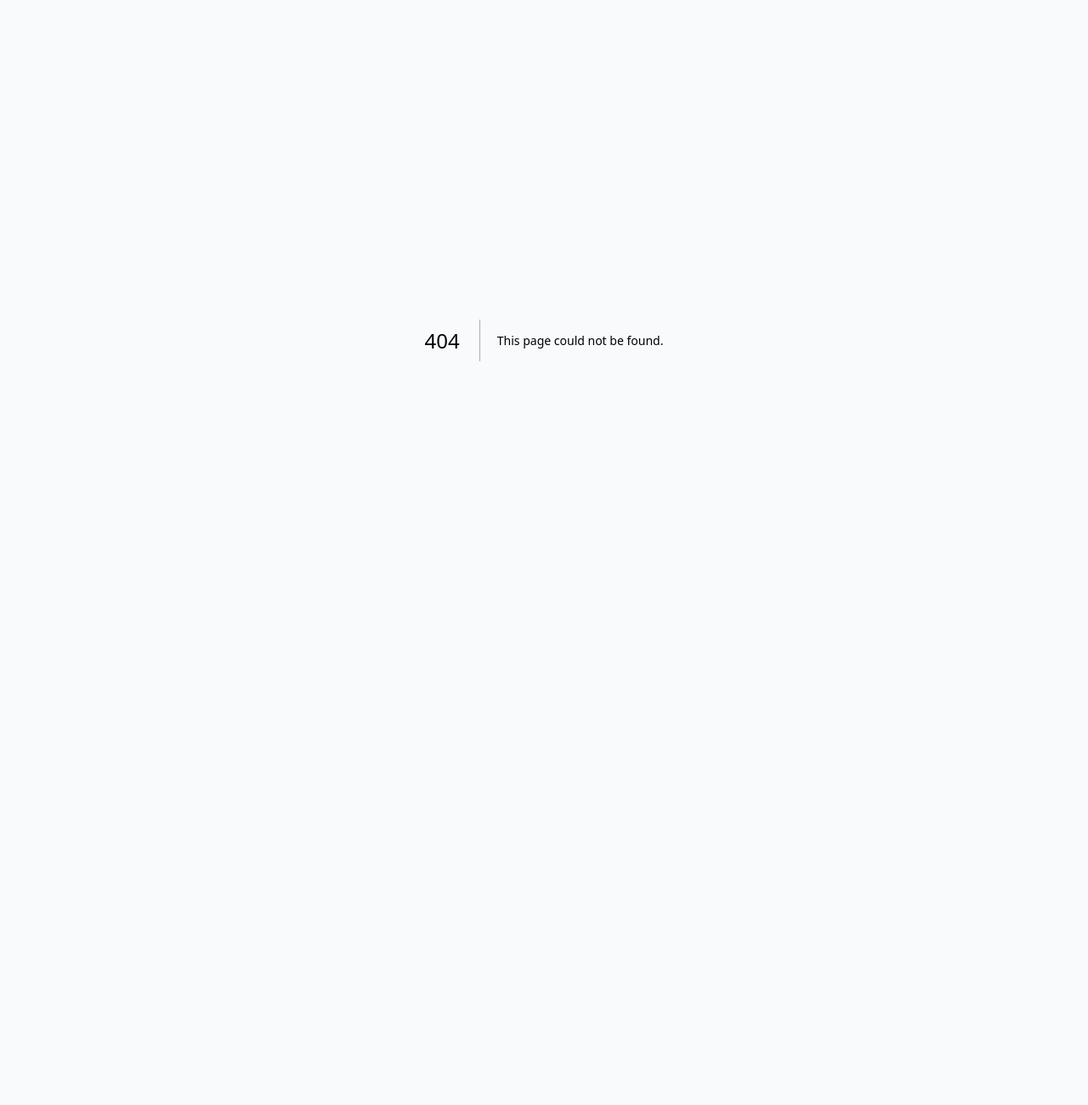
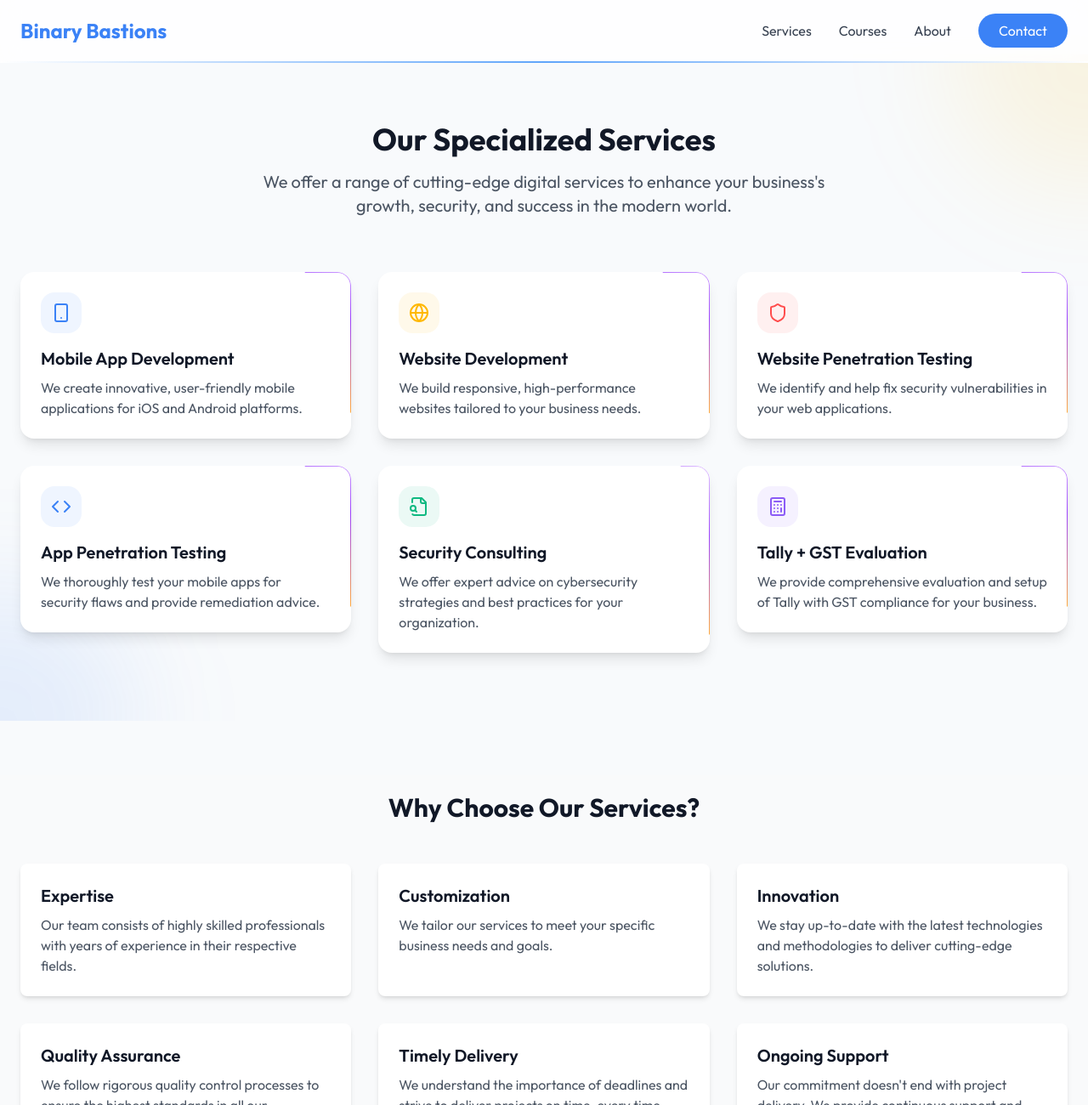
Before and after one commit to mikhlas9/It_service_company, a Next.js app: page /services in a window 1280 px wide. Before the commit this address had no page. Shown: the top 1300 px of the page at 85% size. Before the commit the page ends 800 px from the top, so only its background shows below. Built offline with nearby package versions, Linux system fonts and the light colour scheme.

Commit message:
separate page for services about

```diff
--- /dev/null
+++ b/app/about/page.jsx
@@ -0,0 +1,108 @@
+import Image from 'next/image'
+import { CheckCircle } from 'lucide-react'
+import Header from '../components/Header';
+import Footer from '../components/Footer';
+
+const features = [
+  "Modern Development Practices",
+  "Creative Design Solutions",
+  "24/7 Support Available",
+  "Scalable Architecture",
+  "Agile Methodology",
+  "Cutting-edge Technologies"
+]
+
+export default function About() {
+  return (
+    <main>
+      <Header />
+      <section className="pt-32 pb-20 bg-gradient-to-b from-blue-50 to-white">
+        <div className="container mx-auto px-6">
+          <div className="text-center mb-12">
+            <h1 className="text-4xl md:text-5xl font-bold text-gray-900 mb-2">
+              About Binary Bastions
+            </h1>
+            <p className="mt-6 text-xl text-gray-600 max-w-2xl mx-auto">
+              Transforming ideas into digital reality with innovation and expertise
+            </p>
+          </div>
+          <div className="flex justify-center">
+            <div className="text-center max-w-3xl">
+              <h2 className="text-3xl md:text-4xl font-bold text-gray-900 mb-6">
+                We Build Amazing
+                <span className="text-[#3B82F6]"> Digital Solutions</span>
+              </h2>
+              <p className="text-gray-600 mb-8">
+                At Binary Bastions, we're passionate about helping businesses grow through innovative digital solutions. Our team of experts combines creativity with technical expertise to deliver outstanding results that drive your success.
+              </p>
+              <div className="grid grid-cols-1 sm:grid-cols-2 gap-4">
+                {features.map((feature, index) => (
+                  <div key={index} className="flex items-center gap-2">
+                    <CheckCircle className="w-5 h-5 text-[#3B82F6]" />
+                    <span className="text-gray-700">{feature}</span>
+                  </div>
+                ))}
+              </div>
+            </div>
+          </div>
+        </div>
+      </section>
+
+      <section className="py-20 bg-white">
+        <div className="container mx-auto px-6">
+          <h2 className="text-3xl font-bold text-center text-gray-900 mb-12">Our Journey</h2>
+          <div className="max-w-4xl mx-auto">
+            <p className="text-lg text-gray-600 mb-6">
+              Founded in 2015, Binary Bastions has grown from a small startup to a leading IT solutions provider. Our journey has been marked by continuous learning, innovation, and a commitment to excellence.
+            </p>
+            <p className="text-lg text-gray-600 mb-6">
+              We've had the privilege of working with diverse clients across various industries, from startups to Fortune 500 companies. Each project has added to our expertise and reinforced our passion for creating impactful digital solutions.
+            </p>
+            <p className="text-lg text-gray-600">
+              Today, we're proud to be at the forefront of technological innovation, helping businesses navigate the digital landscape and achieve their goals.
+            </p>
+          </div>
+        </div>
+      </section>
+
+      <section className="py-20 bg-gray-50">
+        <div className="container mx-auto px-6">
+          <h2 className="text-3xl font-bold text-center text-gray-900 mb-12">Our Team</h2>
+          <div className="grid grid-cols-1 md:grid-cols-2 lg:grid-cols-3 gap-8">
+            {[1, 2, 3, 4, 5, 6].map((member) => (
+              <div key={member} className="bg-white rounded-lg shadow-md overflow-hidden">
+                <Image
+                  src={`/placeholder.svg?height=300&width=300`}
+                  alt={`Team Member ${member}`}
+                  width={300}
+                  height={300}
+                  className="w-full h-48 object-cover"
+                />
+                <div className="p-4">
+                  <h3 className="text-xl font-semibold text-gray-900">Team Member {member}</h3>
+                  <p className="text-gray-600">Position</p>
+                </div>
+              </div>
+            ))}
+          </div>
+        </div>
+      </section>
+
+      <section className="py-20 bg-[#3B82F6] text-white">
+        <div className="container mx-auto px-6 text-center">
+          <h2 className="text-3xl font-bold mb-6">Ready to Start Your Project?</h2>
+          <p className="text-xl mb-8 max-w-2xl mx-auto">
+            Let's work together to bring your ideas to life and create amazing digital experiences.
+          </p>
+          <a
+            href="/contact"
+            className="inline-block bg-white text-[#3B82F6] px-8 py-3 rounded-lg hover:bg-gray-100 transition-colors"
+          >
+            Get in Touch
+          </a>
+        </div>
+      </section>
+      <Footer />
+    </main>
+  )
+}
--- a/app/components/Header.jsx
+++ b/app/components/Header.jsx
@@ -18,13 +18,13 @@ export default function Header() {
 
           {/* Desktop Navigation */}
           <div className="hidden md:flex items-center space-x-8">
-            <Link href="#services" className="text-gray-700 hover:text-[#3B82F6] transition-colors">
+            <Link href="/services" className="text-gray-700 hover:text-[#3B82F6] transition-colors">
               Services
             </Link>
             <Link href="/courses" className="text-gray-700 hover:text-[#3B82F6] transition-colors">
               Courses
             </Link>
-            <Link href="#about" className="text-gray-700 hover:text-[#3B82F6] transition-colors">
+            <Link href="/about" className="text-gray-700 hover:text-[#3B82F6] transition-colors">
               About
             </Link>
             <button className="bg-[#3B82F6] text-white px-6 py-2 rounded-full hover:bg-[#2563EB] transition-colors">
--- a/app/components/ServicePageSections.jsx
+++ b/app/components/ServicePageSections.jsx
@@ -7,7 +7,7 @@ import { CheckCircle } from 'lucide-react'
 const benefits = [
   {
     title: "Experienced Team",
-    description: "Our professionals have extensive experience in web development."
+    description: "Our professionals have extensive experience in Development."
   },
   {
     title: "Client-Centric Approach",
--- a/app/components/Services.jsx
+++ b/app/components/Services.jsx
@@ -10,42 +10,42 @@ const services = [
     description: "We create innovative, user-friendly mobile applications for iOS and Android platforms.",
     icon: Smartphone,
     color: "#3B82F6",
-    href: "/mobile-app-development"
+    href: "/services/mobile-app-development"
   },
   {
     title: "Website Development",
     description: "We build responsive, high-performance websites tailored to your business needs.",
     icon: Globe,
     color: "#FFB800",
-    href: "/website-development"
+    href: "/services/website-development"
   },
   {
     title: "Website Penetration Testing",
     description: "We identify and help fix security vulnerabilities in your web applications.",
     icon: Shield,
     color: "#FF4D4D",
-    href: "/website-pentesting"
+    href: "/services/website-pentesting"
   },
   {
     title: "App Penetration Testing",
     description: "We thoroughly test your mobile apps for security flaws and provide remediation advice.",
     icon: Code,
     color: "#3B82F6",
-    href: "/app-pentesting"
+    href: "/services/app-pentesting"
   },
   {
     title: "Security Consulting",
     description: "We offer expert advice on cybersecurity strategies and best practices for your organization.",
     icon: FileSearch,
     color: "#10B981",
-    href: "/security-consulting"
+    href: "/services/security-consulting"
   },
   {
     title: "Tally + GST Evaluation",
     description: "We provide comprehensive evaluation and setup of Tally with GST compliance for your business.",
     icon: Calculator,
     color: "#8B5CF6",
-    href: "/tally-gst"
+    href: "/services/tally-gst"
   }
 ]
 
--- a/app/contact/page.jsx
+++ b/app/contact/page.jsx
@@ -9,21 +9,17 @@ export default function ContactPage() {
 
             {/* Background Blur Elements */}
             <div className="relative overflow-hidden">
-                <div className="absolute -top-40 -left-40 w-80 h-80 bg-[#3B82F6]/10 rounded-full blur-3xl" />
+                {/* <div className="absolute -top-40 -left-40 w-80 h-80 bg-[#3B82F6]/10 rounded-full blur-3xl" /> */}
 
                 {/* Main Content */}
-                <main className="pt-20 relative z-10">
+                <main className="pt-20 relative z-10 bg-gradient-to-b from-blue-50 to-white">
                     <div className="container mx-auto px-6 mt-5">
                         <div className="text-center">
                             <h2 className="text-3xl md:text-4xl font-bold text-gray-900 mb-4">
                                 Contact
                             </h2>
                             <p className="text-xl text-gray-600 max-w-2xl mx-auto">
-                                We're excited to explore potential collaborations and projects with you
-                                across a spectrum of creative endeavors, including web and app
-                                development, graphics design, and digital marketing. Let's connect to
-                                transform your ideas into impactful solutions that resonate with your
-                                audience.
+                            Have questions, ideas, or projects you'd like to discuss? We're here to help! Whether you’re looking to transform your vision into reality or need expert advice, feel free to reach out. Let’s connect and create something incredible together.
                             </p>
                         </div>
                     </div>
--- /dev/null
+++ b/app/services/page.jsx
@@ -0,0 +1,58 @@
+'use client'
+
+import { Code, Smartphone, Globe, Shield, FileSearch, Calculator } from 'lucide-react'
+import Link from 'next/link'
+import { motion } from 'framer-motion'
+import Header from '@/app/components/Header'
+import Footer from '@/app/components/Footer'
+import Services from '../components/Services'
+
+
+export default function ServicesPage() {
+    return (
+        <main>
+            <Header />
+
+            <div className='py-16'>
+                <Services />
+            </div>
+
+            <section className="py-5 bg-gray-50">
+                <div className="container mx-auto px-6">
+                    <h2 className="text-3xl font-bold text-center text-gray-900 mb-12">Why Choose Our Services?</h2>
+                    <div className="grid grid-cols-1 md:grid-cols-2 lg:grid-cols-3 gap-8">
+                        {[
+                            { title: "Expertise", description: "Our team consists of highly skilled professionals with years of experience in their respective fields." },
+                            { title: "Customization", description: "We tailor our services to meet your specific business needs and goals." },
+                            { title: "Innovation", description: "We stay up-to-date with the latest technologies and methodologies to deliver cutting-edge solutions." },
+                            { title: "Quality Assurance", description: "We follow rigorous quality control processes to ensure the highest standards in all our deliverables." },
+                            { title: "Timely Delivery", description: "We understand the importance of deadlines and strive to deliver projects on time, every time." },
+                            { title: "Ongoing Support", description: "Our commitment doesn't end with project delivery. We provide continuous support and maintenance." }
+                        ].map((item, index) => (
+                            <div key={index} className="bg-white rounded-lg shadow-md p-6">
+                                <h3 className="text-xl font-semibold mb-2 text-gray-900">{item.title}</h3>
+                                <p className="text-gray-600">{item.description}</p>
+                            </div>
+                        ))}
+                    </div>
+                </div>
+            </section>
+
+            <section className="py-20 bg-[#3B82F6] text-white">
+                <div className="container mx-auto px-6 text-center">
+                    <h2 className="text-3xl font-bold mb-6">Ready to Get Started?</h2>
+                    <p className="text-xl mb-8 max-w-2xl mx-auto">
+                        Contact us today to discuss your project requirements and learn how we can help your business grow.
+                    </p>
+                    <Link
+                        href="/contact"
+                        className="inline-block bg-white text-[#3B82F6] px-8 py-3 rounded-lg hover:bg-gray-100 transition-colors"
+                    >
+                        Get in Touch
+                    </Link>
+                </div>
+            </section>
+            <Footer />
+        </main>
+    )
+}
```
Also changed, not shown: app/services/app-pentesting/page.jsx (renamed from app/(services)/app-pentesting/page.jsx), app/services/mobile-app-development/page.jsx (renamed from app/(services)/mobile-app-development/page.jsx), app/services/security-consulting/page.jsx (renamed from app/(services)/security-consulting/page.jsx), app/services/tally-gst/page.jsx (renamed from app/(services)/tally-gst/page.jsx), app/services/website-development/page.jsx (renamed from app/(services)/website-development/page.jsx), app/services/website-pentesting/page.jsx (renamed from app/(services)/website-pentesting/page.jsx).
